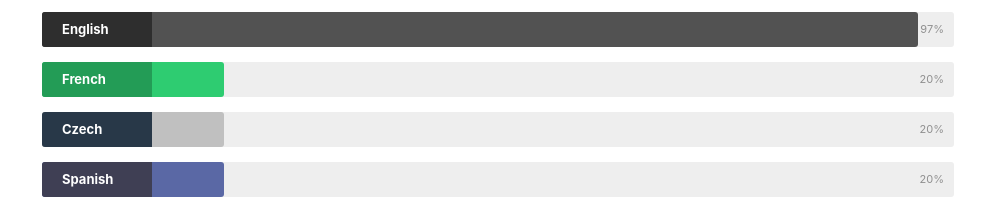
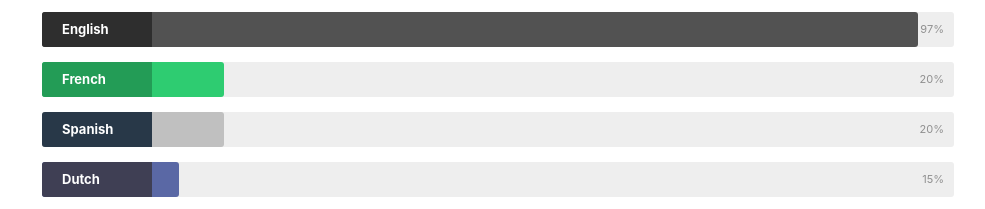
Before and after one commit to NadinAljariry/NadinAljariry.github.io, a website with bundled scripts: page index.html in a window 1280 px wide. Shown: the part 3051-3260 px from the top of the page, without its empty margins (278-1263 px from the left). Built offline with nearby package versions, Linux system fonts and the light colour scheme; a web font is replaced by a local one.

Commit message:
Languages Update

```diff
--- a/index.html
+++ b/index.html
@@ -663,15 +663,15 @@
             </div>
 
             <div class="skillbar clearfix " data-percent="20%">
-              <div class="skillbar-title" style="background: #2c3e50;"><span>Czech</span></div>
+              <div class="skillbar-title" style="background: #2c3e50;"><span>Spanish</span></div>
               <div class="skillbar-bar" style="background: #C0C0C0;"></div>
               <div class="skill-bar-percent">20%</div>
             </div>
 
-            <div class="skillbar clearfix " data-percent="20%">
-      				<div class="skillbar-title" style="background: #46465e;"><span>Spanish</span></div>
+            <div class="skillbar clearfix " data-percent="15%">
+      				<div class="skillbar-title" style="background: #46465e;"><span>Dutch</span></div>
       				<div class="skillbar-bar" style="background: #5a68a5;"></div>
-      				<div class="skill-bar-percent">20%</div>
+      				<div class="skill-bar-percent">15%</div>
       			</div>
 
           </p>
```
